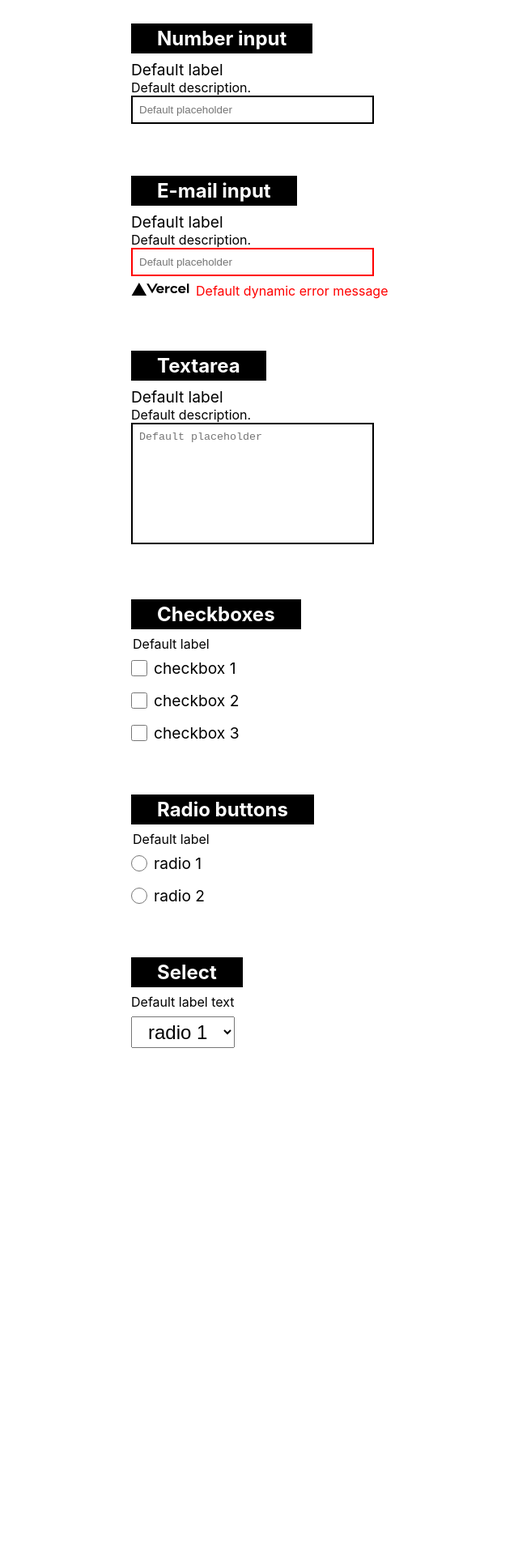
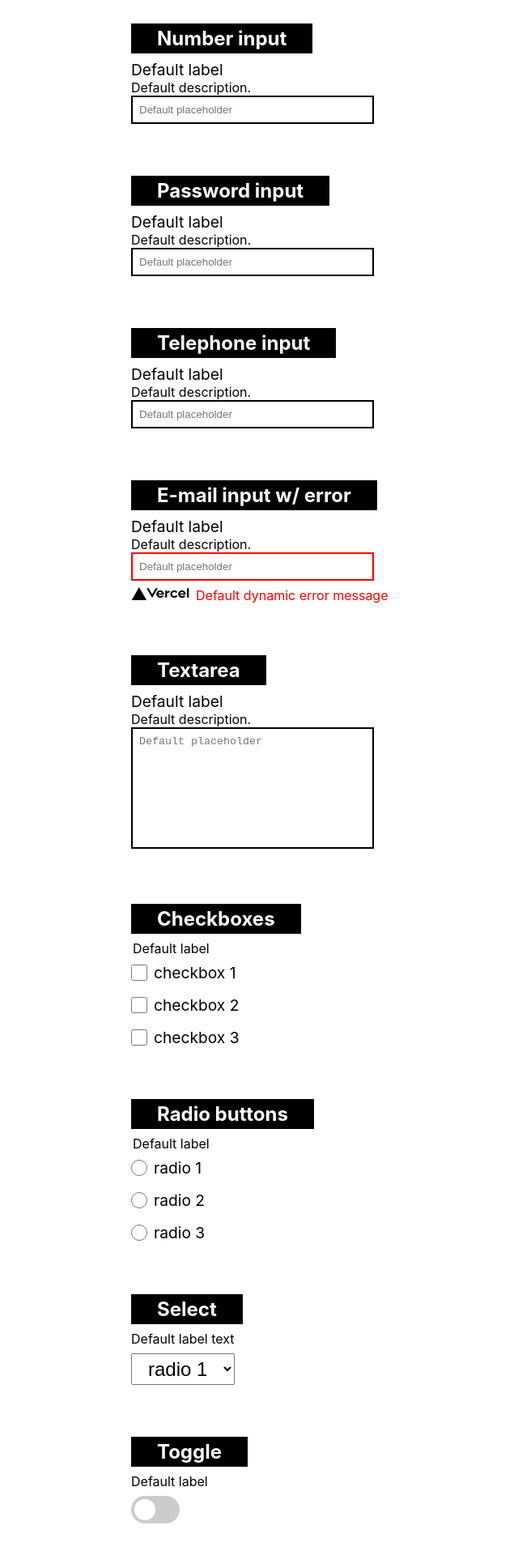
Before and after one commit to serling/wcag, a Next.js app: page /forms in a window 1280 px wide. Shown: the part 282-2202 px from the top of the page at 81% size, without its empty margins (94-734 px from the left). Before the commit the page ends 1704 px from the top, so only its background shows below. Built offline with nearby package versions, Linux system fonts and the light colour scheme.

Commit message:
toggle, input types

```diff
--- a/components/checkboxes.jsx
+++ b/components/checkboxes.jsx
@@ -57,12 +57,12 @@ const Checkboxes = ({
                align-items: center;
             }
 
+            .checkbox:last-child {
+               margin-bottom: 0;
+            }
+
             .checkboxes--error {
                border: 2px solid red;
-            }
-
-            .checkbox:last-child {
-               margin-bottom: 0;
             }
 
             legend {
--- a/components/input.jsx
+++ b/components/input.jsx
@@ -4,7 +4,9 @@ const types = {
    text: 'text',
    number: 'number',
    email: 'email',
-   textarea: 'textarea'
+   textarea: 'textarea',
+   tel: 'tel',
+   password: 'password'
 };
 
 const Input = ({
--- /dev/null
+++ b/components/toggle.jsx
@@ -0,0 +1,70 @@
+const Toggle = ({ labelText = 'Default label' }) => {
+   return (
+      <>
+         <span className="label">{labelText}</span>
+         {/* fix: label as label, focus state */}
+         <label className="toggle">
+            <input type="checkbox" />
+            <span className="slider" />
+         </label>
+
+         <style jsx>{`
+            .label {
+               display: block;
+               margin-bottom: 0.5rem;
+            }
+
+            .toggle {
+               position: relative;
+               display: inline-block;
+               width: 60px;
+               height: 34px;
+            }
+
+            input {
+               opacity: 0;
+               width: 0;
+               height: 0;
+            }
+
+            .slider {
+               position: absolute;
+               border-radius: 34px;
+               cursor: pointer;
+               top: 0;
+               left: 0;
+               right: 0;
+               bottom: 0;
+               background-color: #ccc;
+               transition: 0.3s;
+            }
+
+            .slider:before {
+               position: absolute;
+               border-radius: 50%;
+               content: '';
+               height: 26px;
+               width: 26px;
+               left: 4px;
+               bottom: 4px;
+               background-color: white;
+               transition: 0.3s;
+            }
+
+            input:checked + .slider {
+               background-color: #76ae20;
+            }
+
+            input:focus + .slider {
+               box-shadow: 0 0 1px #76ae20;
+            }
+
+            input:checked + .slider:before {
+               transform: translateX(26px);
+            }
+         `}</style>
+      </>
+   );
+};
+
+export default Toggle;
--- a/pages/forms.jsx
+++ b/pages/forms.jsx
@@ -3,6 +3,7 @@ import Head from 'next/head';
 import Content from '/components/content';
 import Input from '/components/input';
 import Select from '/components/select';
+import Toggle from '/components/toggle';
 import Checkboxes from '/components/checkboxes';
 
 export default function Forms() {
@@ -34,7 +35,23 @@ export default function Forms() {
                </section>
                <section>
                   <div className="heading">
-                     <h2>E-mail input</h2>
+                     <h2>Password input</h2>
+                  </div>
+                  <div className="content">
+                     <Input id="number-1" type="password" />
+                  </div>
+               </section>
+               <section>
+                  <div className="heading">
+                     <h2>Telephone input</h2>
+                  </div>
+                  <div className="content">
+                     <Input id="number-1" type="tel" />
+                  </div>
+               </section>
+               <section>
+                  <div className="heading">
+                     <h2>E-mail input w/ error</h2>
                   </div>
                   <div className="content">
                      <Input id="email-1" type="email" hasError={true} />
@@ -73,7 +90,8 @@ export default function Forms() {
                         type="radio"
                         options={[
                            { labelText: 'radio 1' },
-                           { labelText: 'radio 2' }
+                           { labelText: 'radio 2' },
+                           { labelText: 'radio 3' }
                         ]}
                      />
                   </div>
@@ -92,6 +110,14 @@ export default function Forms() {
                            { labelText: 'radio 4', value: 'radio-4' }
                         ]}
                      />
+                  </div>
+               </section>
+               <section>
+                  <div className="heading">
+                     <h2>Toggle</h2>
+                  </div>
+                  <div className="content">
+                     <Toggle />
                   </div>
                </section>
             </Content>
--- a/styles/globals.css
+++ b/styles/globals.css
@@ -51,7 +51,8 @@ h6 {
    margin: 0;
 }
 
-ul {
+ul,
+nav {
    padding: 0 0 0 1rem;
    margin: 0;
 }
```
Also changed, not shown: pages/index.js (+4 -3 lines).
